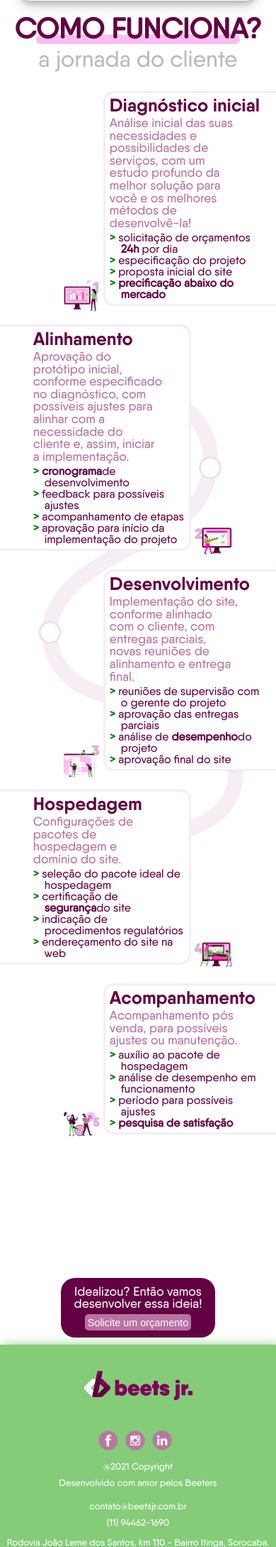
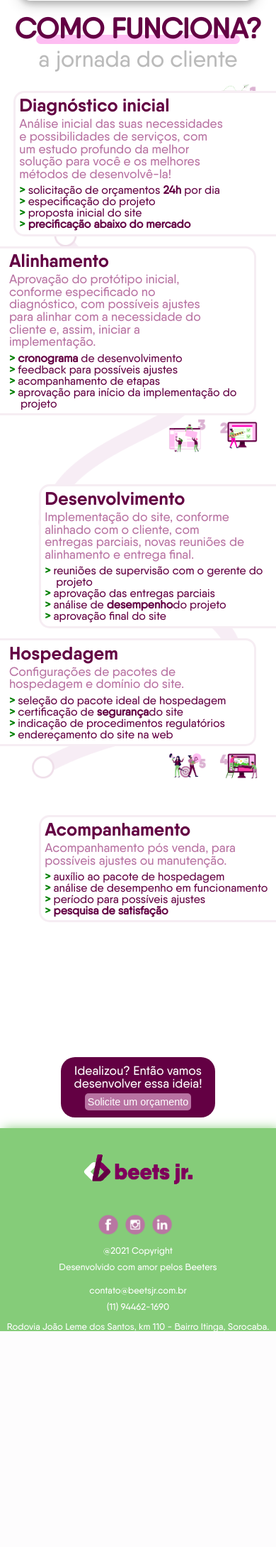
Before and after one commit to Beets-Jr/nosso-site, a PHP site: page /servicos.html in a window 390 px wide. Shown: the part 1273-3452 px from the top of the page at 71% size. After the commit the page ends 3148 px from the top, so only its background shows below. Run offline with PHP 8.4, Linux system fonts and the light colour scheme.

Commit message:
continuação Jornada

```diff
--- a/servicos.css
+++ b/servicos.css
@@ -118,19 +118,16 @@ b {
     background-position: center;
 }
 
-.item-jornada {
-
-}
-
 .item-jornada-imagem {
     width: 15%;
     height: auto;
     display: inline-block;
+    padding: 0 3% 8% 2%;
 }
 
 .item-jornada-conteudo {
     text-align: left;
-    flex-basis: 21%;
+    /* flex-basis: 21%; */
     border: 3px solid #F6EDF3;
     border-radius: 15px;
     padding: 1.5%;
@@ -150,9 +147,22 @@ b {
     padding-right: 15%;
 }
 
-
 .item-jornada-conteudo:hover {
     box-shadow: 0 4px 8px 0 rgba(0, 0, 0, 0.2), 0 6px 20px 0 rgba(0, 0, 0, 0.19);
+}
+
+@media only screen and (max-width: 1200px) {
+    .item-jornada-conteudo {
+        /* padding: 1.5%;
+        margin-top: 4%; */
+        width: 95%;
+        z-index: -1;
+    }
+
+    .item-jornada-imagem {
+        float: right;
+        z-index: 2;
+    }
 }
 
 .item-jornada-titulo {
@@ -183,3 +193,7 @@ b {
     color: green;
     font-weight: bolder;
 }
+
+.orcamento-jornada {
+    margin-bottom: 4%;
+}
--- a/servicos.html
+++ b/servicos.html
@@ -99,7 +99,7 @@
                     <h5 class="item-jornada-titulo bold">Alinhamento</h5>
                     <p class="item-jornada-paragrafo">Aprovação do protótipo inicial, conforme especificado no diagnóstico, com possíveis ajustes para alinhar com a necessidade do cliente e, assim, iniciar a implementação.</p>
                     <ul class="item-jornada-lista">
-                        <li><b>cronograma</b>de desenvolvimento</li>
+                        <li><b>cronograma</b> de desenvolvimento</li>
                         <li>feedback para possíveis ajustes</li>
                         <li>acompanhamento de etapas</li>
                         <li>aprovação para início da implementação do projeto</li>
```
